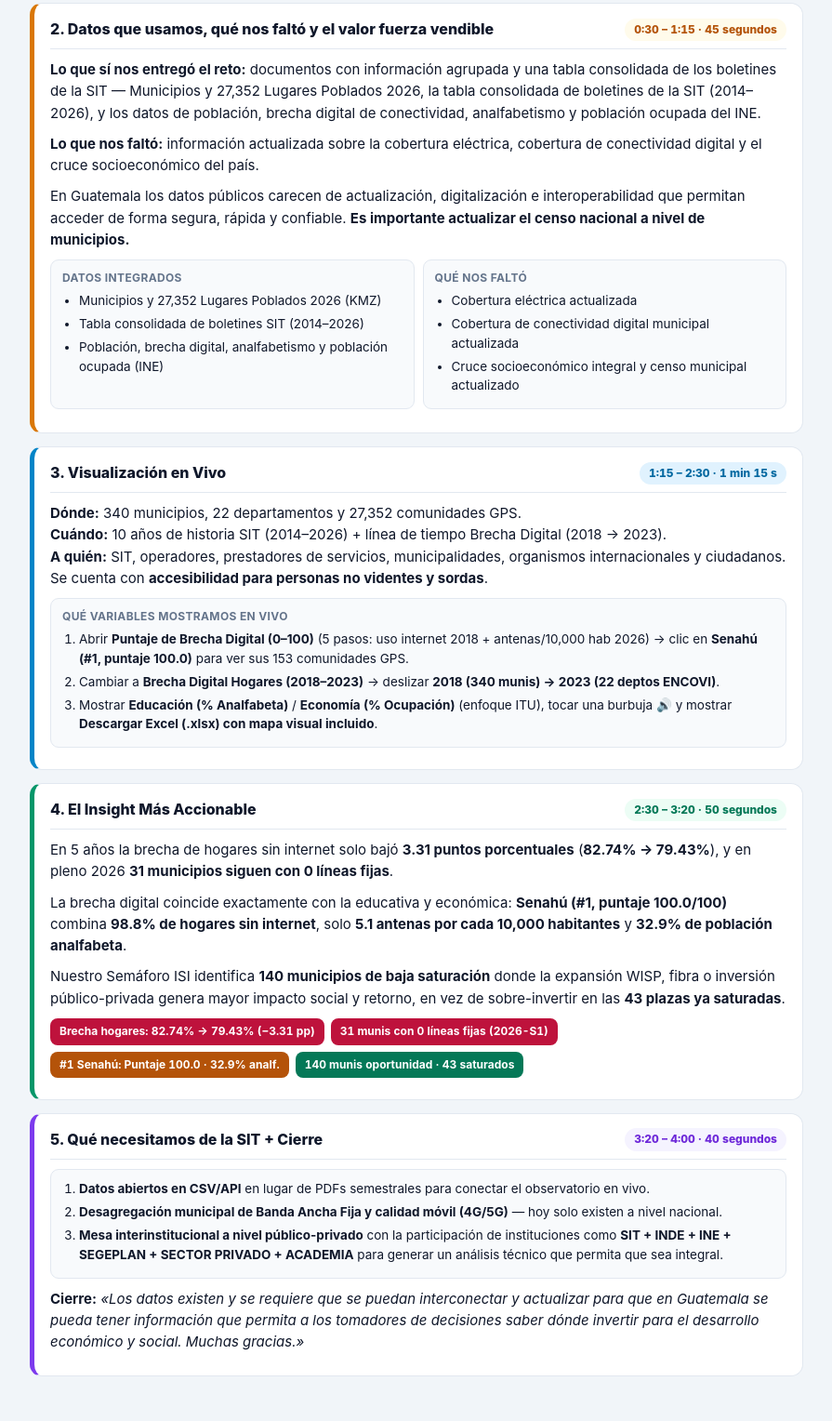
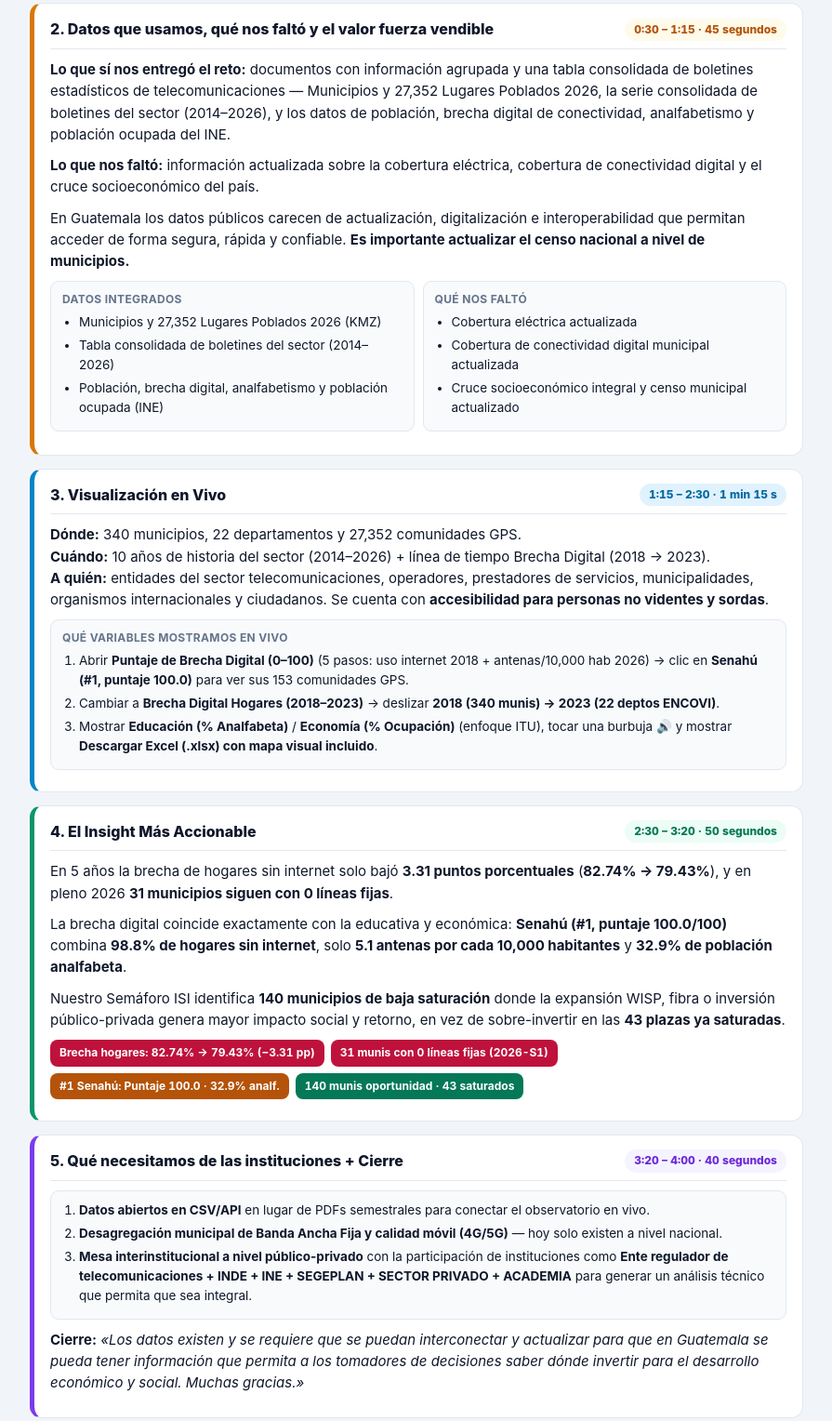
Before and after one commit to JaredR0/mapa-conectividad-gt, a plain HTML site: page guion.html in a window 1280 px wide. Shown: the part 681-2209 px from the top of the page at 93% size, without its empty margins (192-1087 px from the left). Drawn offline with Linux system fonts and the light colour scheme.

Commit message:
Remove SIT references from guion.html, README, and regenerate clean QR codes for mapa-conectividad-gt

```diff
--- a/guion.html
+++ b/guion.html
@@ -3,7 +3,7 @@
 <head>
 <meta charset="utf-8" />
 <meta name="viewport" content="width=device-width, initial-scale=1" />
-<title>Guion 4 Minutos · Observatorio Geoespacial SIT Guatemala</title>
+<title>Guion 4 Minutos · Observatorio Geoespacial Guatemala</title>
 <style>
   :root {
     --bg: #f1f5f9;
@@ -149,7 +149,7 @@
     <div class="sticky-inner">
       <div class="brand">
         <h1>Guion de Presentación · 4:00 Minutos</h1>
-        <p>Observatorio Geoespacial SIT Guatemala · Mesa de Trabajo Innovacon</p>
+        <p>Observatorio Geoespacial · Guatemala · Mesa de Trabajo Innovacon</p>
       </div>
       <div class="timer-box">
         <span class="timer-display" id="timer">00:00</span>
@@ -204,7 +204,7 @@
         <span class="time-pill">0:30 – 1:15 · 45 segundos</span>
       </div>
       <p class="say">
-        <strong>Lo que sí nos entregó el reto:</strong> documentos con información agrupada y una tabla consolidada de los boletines de la SIT — Municipios y 27,352 Lugares Poblados 2026, la tabla consolidada de boletines de la SIT (2014–2026), y los datos de población, brecha digital de conectividad, analfabetismo y población ocupada del INE.
+        <strong>Lo que sí nos entregó el reto:</strong> documentos con información agrupada y una tabla consolidada de boletines estadísticos de telecomunicaciones — Municipios y 27,352 Lugares Poblados 2026, la serie consolidada de boletines del sector (2014–2026), y los datos de población, brecha digital de conectividad, analfabetismo y población ocupada del INE.
       </p>
       <p class="say">
         <strong>Lo que nos faltó:</strong> información actualizada sobre la cobertura eléctrica, cobertura de conectividad digital y el cruce socioeconómico del país.
@@ -217,7 +217,7 @@
           <h4>Datos integrados</h4>
           <ul>
             <li>Municipios y 27,352 Lugares Poblados 2026 (KMZ)</li>
-            <li>Tabla consolidada de boletines SIT (2014–2026)</li>
+            <li>Tabla consolidada de boletines del sector (2014–2026)</li>
             <li>Población, brecha digital, analfabetismo y población ocupada (INE)</li>
           </ul>
         </div>
@@ -240,8 +240,8 @@
       </div>
       <p class="say">
         <strong>Dónde:</strong> 340 municipios, 22 departamentos y 27,352 comunidades GPS.<br>
-        <strong>Cuándo:</strong> 10 años de historia SIT (2014–2026) + línea de tiempo Brecha Digital (2018 → 2023).<br>
-        <strong>A quién:</strong> SIT, operadores, prestadores de servicios, municipalidades, organismos internacionales y ciudadanos. Se cuenta con <strong>accesibilidad para personas no videntes y sordas</strong>.
+        <strong>Cuándo:</strong> 10 años de historia del sector (2014–2026) + línea de tiempo Brecha Digital (2018 → 2023).<br>
+        <strong>A quién:</strong> entidades del sector telecomunicaciones, operadores, prestadores de servicios, municipalidades, organismos internacionales y ciudadanos. Se cuenta con <strong>accesibilidad para personas no videntes y sordas</strong>.
       </p>
       <div class="mini-box" style="margin-bottom:8px;">
         <h4>Qué variables mostramos en vivo</h4>
@@ -279,14 +279,14 @@
     <!-- BLOQUE 5: 3:20 - 4:00 -->
     <section class="block b-purple" data-start="200" data-end="240">
       <div class="block-hd">
-        <div class="block-title">5. Qué necesitamos de la SIT + Cierre</div>
+        <div class="block-title">5. Qué necesitamos de las instituciones + Cierre</div>
         <span class="time-pill">3:20 – 4:00 · 40 segundos</span>
       </div>
       <div class="mini-box" style="margin-bottom:10px;">
         <ol>
           <li><strong>Datos abiertos en CSV/API</strong> en lugar de PDFs semestrales para conectar el observatorio en vivo.</li>
           <li><strong>Desagregación municipal de Banda Ancha Fija y calidad móvil (4G/5G)</strong> — hoy solo existen a nivel nacional.</li>
-          <li><strong>Mesa interinstitucional a nivel público-privado</strong> con la participación de instituciones como <strong>SIT + INDE + INE + SEGEPLAN + SECTOR PRIVADO + ACADEMIA</strong> para generar un análisis técnico que permita que sea integral.</li>
+          <li><strong>Mesa interinstitucional a nivel público-privado</strong> con la participación de instituciones como <strong>Ente regulador de telecomunicaciones + INDE + INE + SEGEPLAN + SECTOR PRIVADO + ACADEMIA</strong> para generar un análisis técnico que permita que sea integral.</li>
         </ol>
       </div>
       <p class="say">
```
Also changed, not shown: qr_guion_4min.png, qr_mapa_gt.png (added), qr_mapaton_sit.png (deleted), 1 other file.
